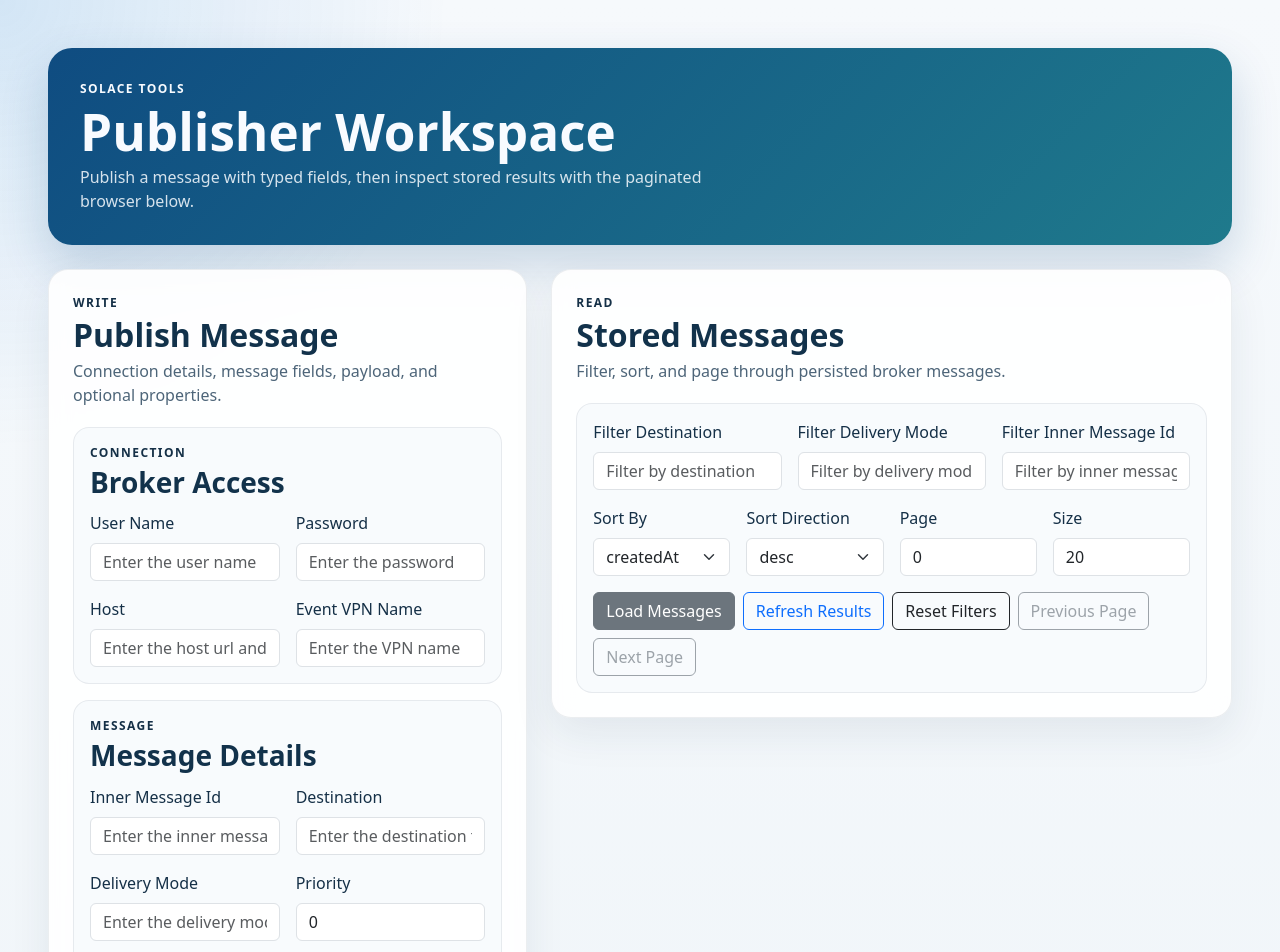
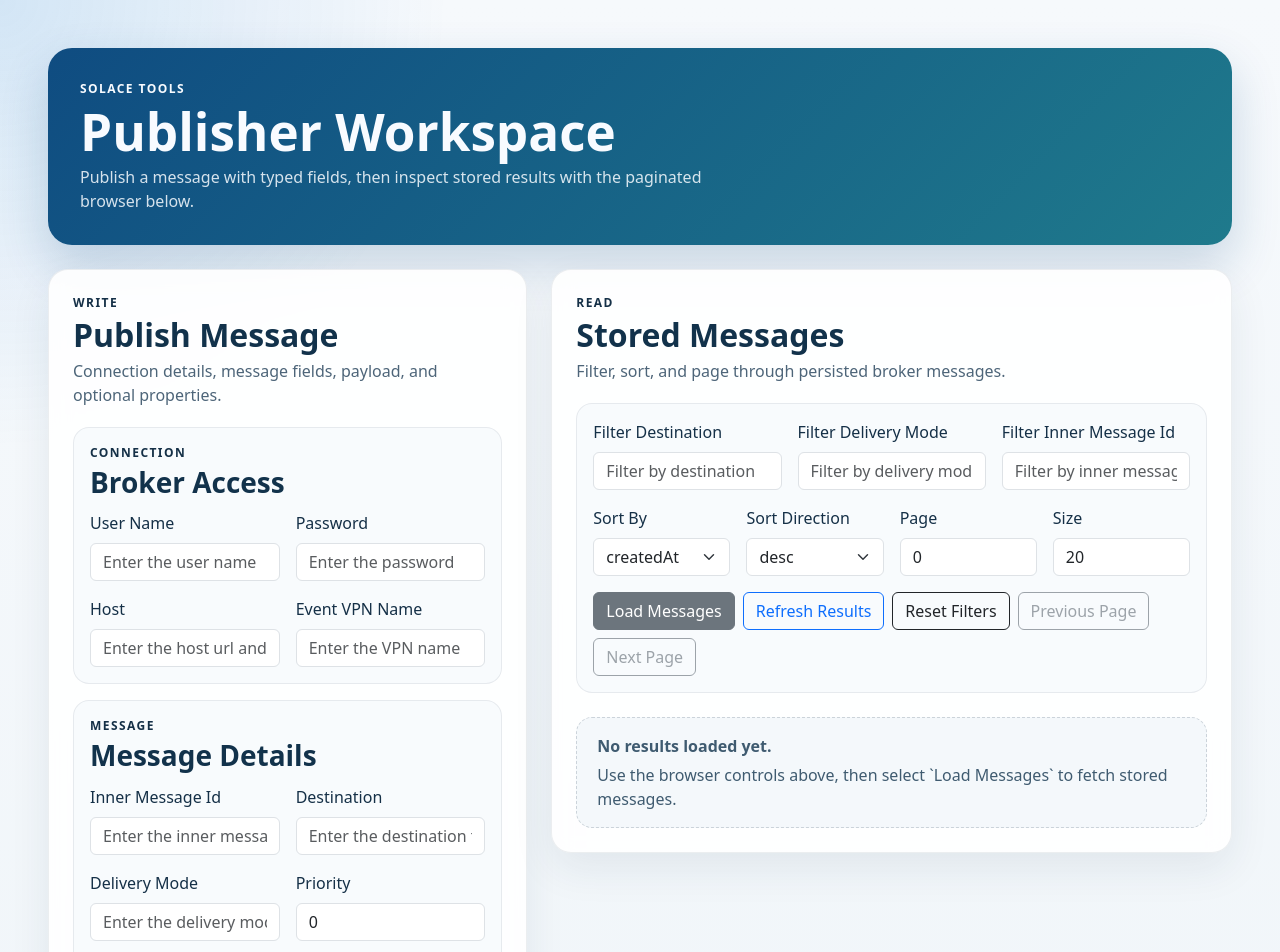
Before and after one commit to jrodolfo/solace, a React (Vite) app in the folder solace-publisher-ui/: page / in a window 1280 px wide. Shown: the top 952 px of the page. Built offline with nearby package versions, Linux system fonts and the light colour scheme.

Commit message:
polish loading and empty states in the stored message browser

```diff
--- a/solace-publisher-ui/src/App.css
+++ b/solace-publisher-ui/src/App.css
@@ -103,6 +103,17 @@
     border: 1px solid rgba(21, 48, 71, 0.08);
 }
 
+.browser-feedback-card {
+    display: flex;
+    flex-direction: column;
+    gap: 0.35rem;
+    padding: 1rem 1.25rem;
+    border-radius: 1rem;
+    background: #f4f8fb;
+    border: 1px dashed rgba(21, 48, 71, 0.18);
+    color: #3f5b70;
+}
+
 .message-browser-card {
     background: white;
     border: 1px solid rgba(21, 48, 71, 0.08);
--- a/solace-publisher-ui/src/App.tsx
+++ b/solace-publisher-ui/src/App.tsx
@@ -51,6 +51,7 @@
     const [browserStatusCode, setBrowserStatusCode] = useState<number | null>(null);
     const [isLoadingMessages, setIsLoadingMessages] = useState(false);
     const [expandedMessageId, setExpandedMessageId] = useState<string | null>(null);
+    const [hasLoadedMessages, setHasLoadedMessages] = useState(false);
 
     const updateProperty = (index: number, field: keyof MessagePropertyFormRow, value: string) => {
         setProperties((currentProperties) =>
@@ -114,10 +115,12 @@
             setBrowserPage(String(response.data.page));
             setBrowserSize(String(response.data.size));
             setExpandedMessageId(null);
+            setHasLoadedMessages(true);
             setBrowserMessage(`Loaded ${response.data.items.length} messages.`);
             setBrowserVariant("info");
             setBrowserStatusCode(response.status);
         } catch (error) {
+            setHasLoadedMessages(true);
             if (axios.isAxiosError<SolaceBrokerAPIError>(error) && error.response) {
                 setBrowserMessage(error.response.data?.message ?? "Failed to load stored messages.");
                 setBrowserVariant("danger");
@@ -167,6 +170,8 @@
         setBrowserMessage(null);
         setBrowserVariant(null);
         setBrowserStatusCode(null);
+        setMessagesResponse(null);
+        setHasLoadedMessages(false);
     };
 
     const refreshBrowserResults = async () => {
@@ -688,7 +693,21 @@
                                 </div>
                             </form>
 
-                            {messagesResponse && (
+                            {isLoadingMessages && (
+                                <div className="mt-4 browser-feedback-card" role="status" aria-live="polite">
+                                    <strong>Loading stored messages...</strong>
+                                    <span>Fetching the latest results for the current filters.</span>
+                                </div>
+                            )}
+
+                            {!isLoadingMessages && !hasLoadedMessages && (
+                                <div className="mt-4 browser-feedback-card">
+                                    <strong>No results loaded yet.</strong>
+                                    <span>Use the browser controls above, then select `Load Messages` to fetch stored messages.</span>
+                                </div>
+                            )}
+
+                            {!isLoadingMessages && messagesResponse && (
                                 <div className="mt-4">
                                     <div className="browser-summary mb-3">
                                         <div>
@@ -702,7 +721,10 @@
                                     </div>
 
                                     {messagesResponse.items.length === 0 ? (
-                                        <div className="card card-body">No stored messages found.</div>
+                                        <div className="browser-feedback-card">
+                                            <strong>No stored messages matched these filters.</strong>
+                                            <span>Adjust the filters or reset them, then load the browser again.</span>
+                                        </div>
                                     ) : (
                                         <div className="row g-3">
                                             {messagesResponse.items.map((message) => (
```
Also changed, not shown: 1 other file (tests, documents, lock files or other folders).
